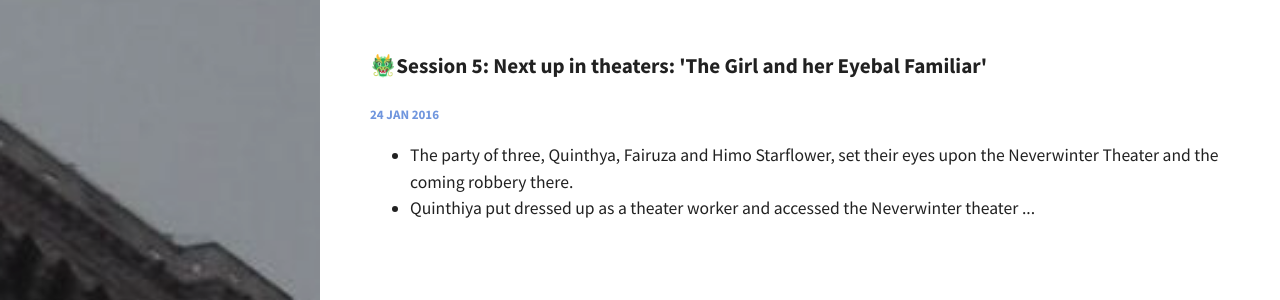
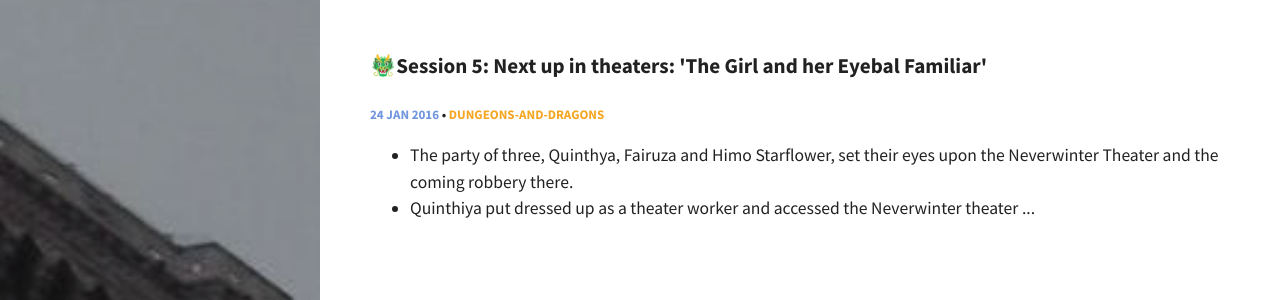
Before and after one commit to eirvandelden/eirvandelden.github.io, a Jekyll site: the page built from index.html, in a window 1280 px wide. Shown: the part 307-607 px from the top of the page. Built offline with Jekyll 4.4.1, drawn with Linux system fonts in a browser that asks for light colours.

Commit message:
Add missing category

```diff
--- a/_posts/dnd/2016-01-24-session-5.markdown
+++ b/_posts/dnd/2016-01-24-session-5.markdown
@@ -1,6 +1,7 @@
 ---
 layout: post
 title: "🐲Session 5: Next up in theaters: 'The Girl and her Eyebal Familiar'"
+categories: dungeons-and-dragons
 tags: [5e, Campaign-NeverWinter Nights, Adventure log]
 comments: true
 date: 2016-01-24
```
